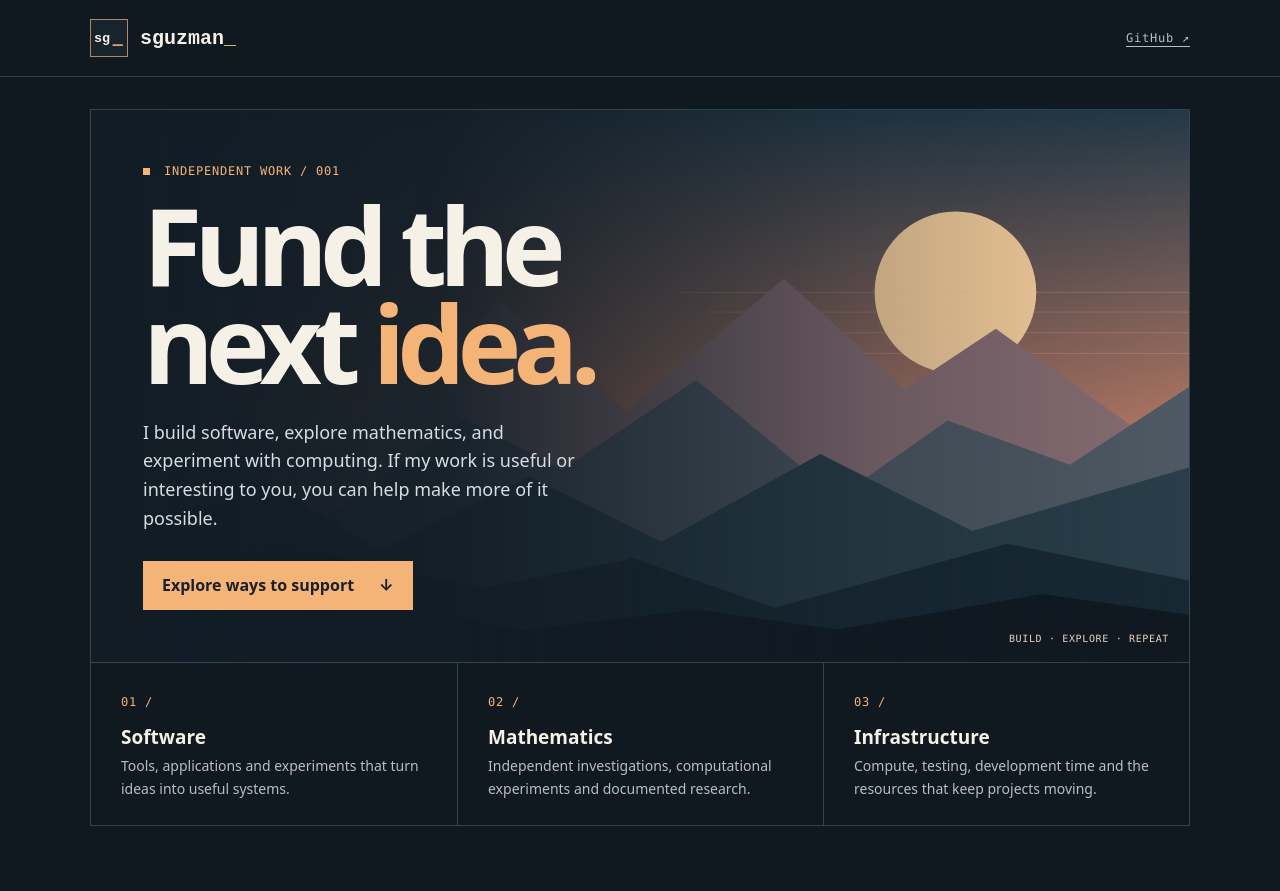
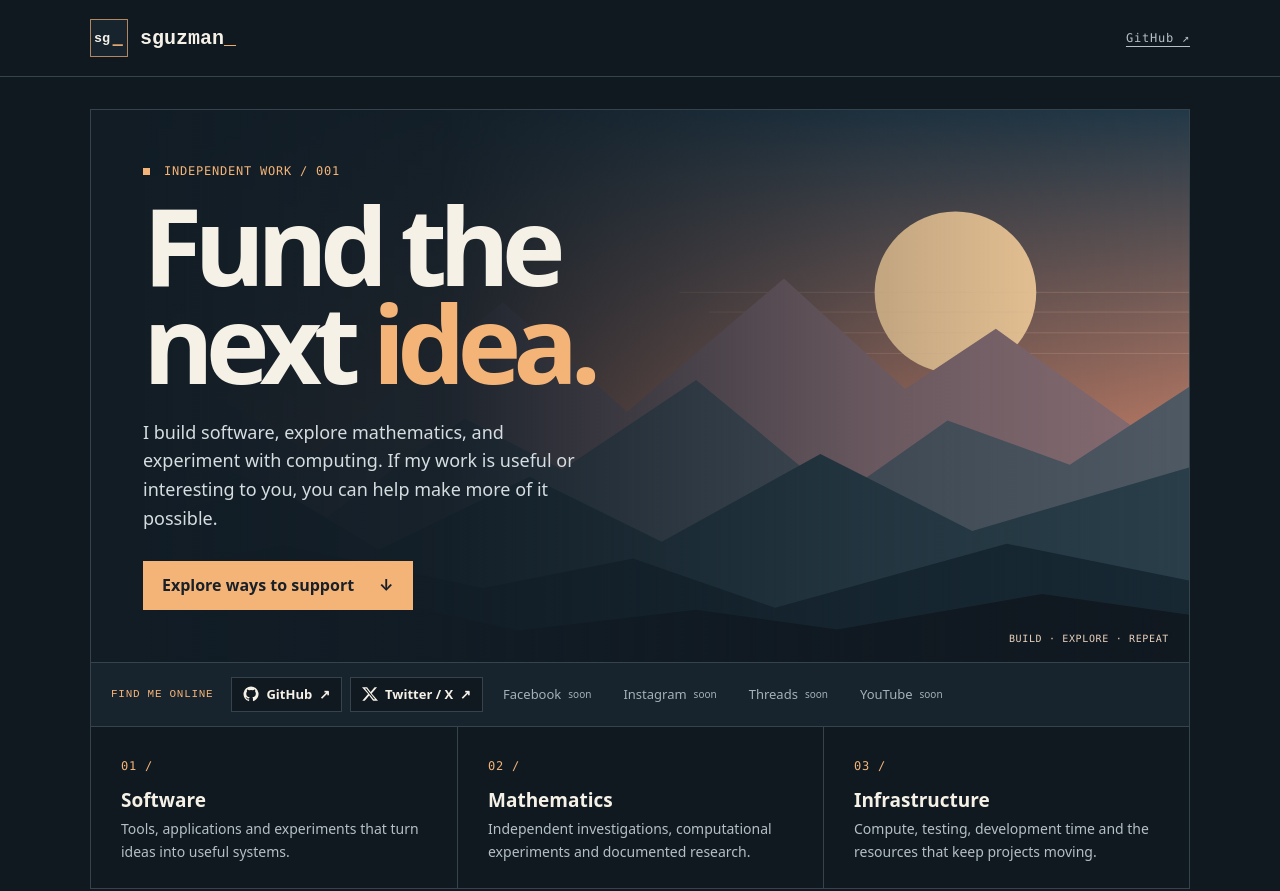
Before and after one commit to sguzman/fund-me, a plain HTML site: page index.html in a window 1280 px wide. Shown: the top 891 px of the page. Drawn offline with Linux system fonts and the light colour scheme.

Commit message:
Add prominent social profile directory below hero

```diff
--- a/index.html
+++ b/index.html
@@ -24,6 +24,17 @@
 .payment-panel[hidden]{display:none!important}
 .payment-panel>.intro{margin-top:20px}
 @media(max-width:540px){.payment-tabs{gap:4px;padding:4px}.payment-tabs button[role="tab"]{align-items:center;text-align:center;min-height:92px;padding:10px 4px;font-size:12px;overflow-wrap:anywhere}.payment-tabs .tab-count{font-size:10px}}
+
+/* Social directory: inline with the approved tab styling to avoid stale CSS. */
+.social-strip{display:flex;align-items:center;gap:18px;padding:14px 20px;border:1px solid #35434c;border-top:0;background:#17232d}
+.social-label{font:11px/1.5 ui-monospace,monospace;letter-spacing:.065em;color:#f4b478;white-space:nowrap;text-transform:uppercase}
+.social-links{display:flex;flex-wrap:wrap;gap:8px;align-items:center}
+.social-link{display:inline-flex;align-items:center;gap:7px;padding:7px 11px;border:1px solid #35434c;color:#f5f1e7;background:#101820;text-decoration:none;font:600 13px/1.4 system-ui,sans-serif}
+a.social-link:hover{border-color:#f4b478;color:#f4b478}
+.social-link svg{width:16px;height:16px;flex:none;fill:currentColor}
+.social-link.pending{color:#a5b1b7;background:transparent;border-color:transparent;font-weight:450}
+.social-link small{font-size:10px;color:#a5b1b7}
+@media(max-width:700px){.social-strip{align-items:flex-start;flex-direction:column;gap:9px;padding:12px}.social-links{gap:5px}.social-link{font-size:12px;padding:6px 8px}}
 </style>
 </head>
 <body>
@@ -35,6 +46,7 @@
 <div class="hero-copy"><p class="eyebrow"><span class="dot"></span> INDEPENDENT WORK / 001</p><h1 id="title">Fund the<br>next <em>idea.</em></h1><p class="lead">I build software, explore mathematics, and experiment with computing. If my work is useful or interesting to you, you can help make more of it possible.</p><a class="primary" href="#ways">Explore ways to support <span aria-hidden="true">↓</span></a></div>
 <div class="hero-note">BUILD · EXPLORE · REPEAT</div>
 </section>
+<nav class="social-strip" aria-label="Social profiles"><span class="social-label">Find me online</span><div class="social-links"><a class="social-link" href="https://github.com/sguzman"><svg viewBox="0 0 24 24" aria-hidden="true"><path d="M12 .75a11.25 11.25 0 0 0-3.56 21.92c.56.1.77-.24.77-.54v-2.1c-3.13.68-3.79-1.33-3.79-1.33-.51-1.3-1.25-1.65-1.25-1.65-1.03-.7.08-.69.08-.69 1.14.08 1.74 1.17 1.74 1.17 1.01 1.73 2.65 1.23 3.3.94.1-.73.4-1.23.72-1.51-2.5-.29-5.12-1.25-5.12-5.56 0-1.23.44-2.24 1.16-3.03-.12-.28-.5-1.43.11-2.98 0 0 .95-.3 3.1 1.16a10.77 10.77 0 0 1 5.64 0c2.15-1.46 3.1-1.16 3.1-1.16.61 1.55.23 2.7.11 2.98.72.79 1.16 1.8 1.16 3.03 0 4.32-2.63 5.27-5.13 5.55.4.35.76 1.03.76 2.07v3.11c0 .3.2.65.78.54A11.25 11.25 0 0 0 12 .75Z"/></svg> GitHub <span aria-hidden="true">↗</span></a><a class="social-link" href="https://x.com/guzmansalv"><svg viewBox="0 0 24 24" aria-hidden="true"><path d="M18.9 2h3.7l-8.1 9.2L24 22h-7.4l-5.8-7.6L4.1 22H.4l8.7-10L0 2h7.6l5.3 7L18.9 2Zm-1.3 18h2L6.5 3.9H4.4L17.6 20Z"/></svg> Twitter / X <span aria-hidden="true">↗</span></a><span class="social-link pending">Facebook <small>soon</small></span><span class="social-link pending">Instagram <small>soon</small></span><span class="social-link pending">Threads <small>soon</small></span><span class="social-link pending">YouTube <small>soon</small></span></div></nav>
 <section class="purpose" aria-label="What your support enables"><div><span class="index">01 /</span><h2>Software</h2><p>Tools, applications and experiments that turn ideas into useful systems.</p></div><div><span class="index">02 /</span><h2>Mathematics</h2><p>Independent investigations, computational experiments and documented research.</p></div><div><span class="index">03 /</span><h2>Infrastructure</h2><p>Compute, testing, development time and the resources that keep projects moving.</p></div></section>
 <section id="ways" class="channels" aria-labelledby="support-title"><div class="section-head"><div><p class="eyebrow">01 / PAYMENT CHANNELS</p><h2 id="support-title">Support your way.</h2></div><p id="summary" role="status">Checking available channels…</p></div>
 <p class="intro">Choose the way you prefer to contribute. Only channels marked available can accept contributions.</p>
```
